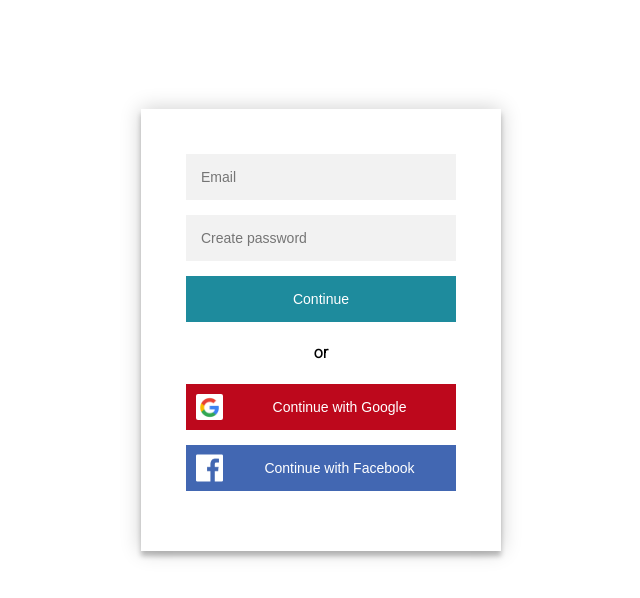
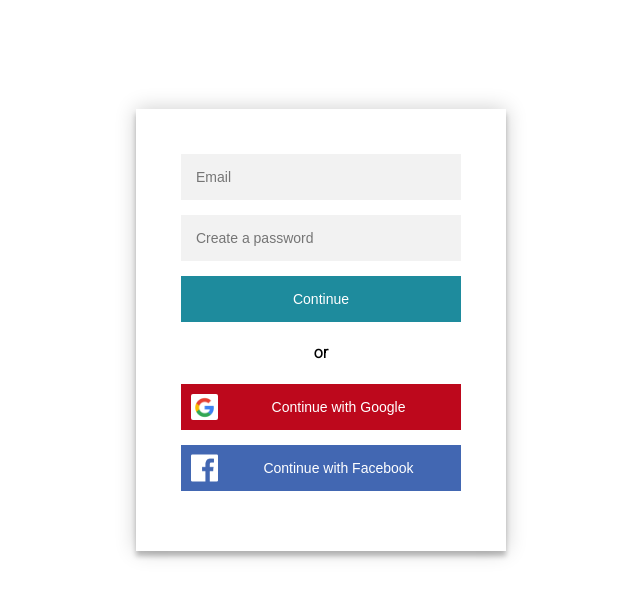
Before and after one commit to MykolaDekhtiarenko/LoginPage, a plain HTML site: page index.html in a window 1280 px wide. Shown: the whole page, without its empty margins (319-959 px from the left). Drawn offline with nearby package versions, Linux system fonts and the light colour scheme.

Commit message:
improved values and placeholders

```diff
--- a/css/login.css
+++ b/css/login.css
@@ -1,6 +1,6 @@
 .login-page {
     min-width: 320px;
-    max-width: 360px;
+    max-width: 370px;
     padding: 8% 0 0;
     margin: auto;
 }
@@ -49,12 +49,12 @@
 }
 
 .google-btn{
-    padding-left: 52px!important;
+    padding-left: 50px!important;
     background: #bd081c!important;
 }
 
 .facebook-btn{
-    padding-left: 52px!important;
+    padding-left: 50px!important;
     background-color: #4267b2!important;
 }
 
--- a/index.html
+++ b/index.html
@@ -24,7 +24,7 @@
     <div class="form">
         <form class="login-form margin-zero">
             <input type="text" name="email" placeholder="Email"/>
-            <input type="password" name="password" placeholder="Create password"/>
+            <input type="password" name="password" placeholder="Create a password"/>
             <input type="submit" class="button margin-zero" value="Continue"/>
             <h4>or</h4>
             <button type="button" id="googleLoginBtn" class="button google-btn">
--- a/js/facebook.js
+++ b/js/facebook.js
@@ -5,7 +5,7 @@ $(document).ready(function () {
 
     function getUserData() {
         FB.api('/me', function(response) {
-            document.getElementById('fbLoginBtnLabel').innerText="Sign in as "+response.name;
+            document.getElementById('fbLoginBtnLabel').innerText="Continue as "+response.name;
         });
     }
 
```
